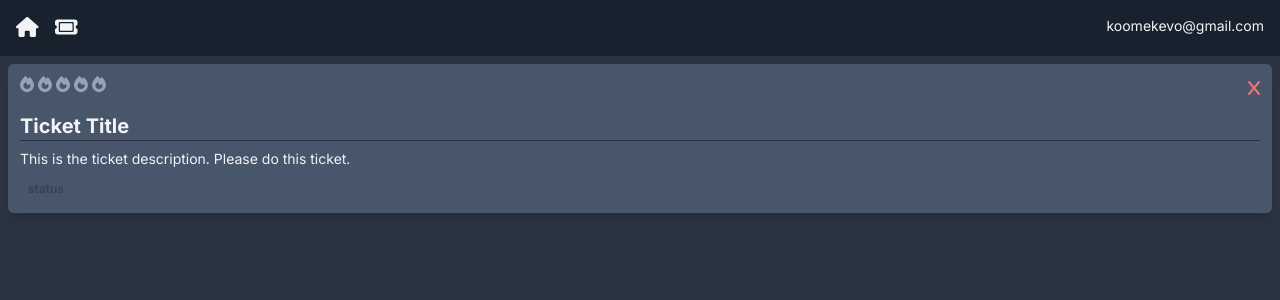
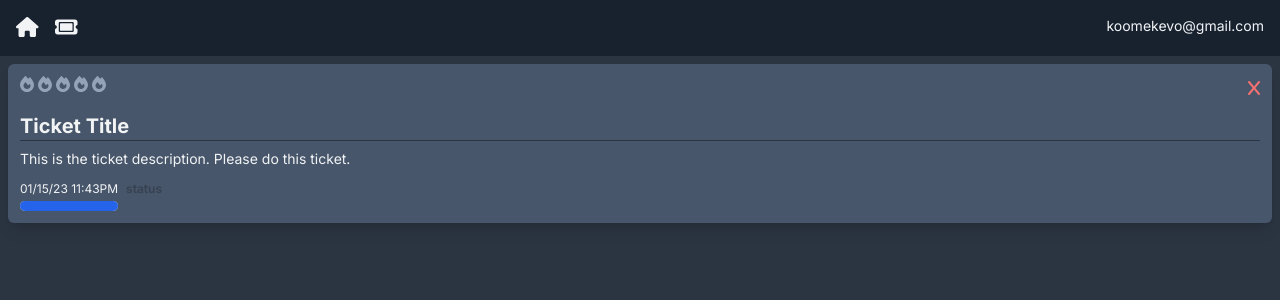
Before and after one commit to koomekevo/nextlarge, a Next.js app: page / in a window 1280 px wide. Shown: the top 300 px of the page. Built offline with nearby package versions, Linux system fonts and the light colour scheme.

Commit message:
Add Date and Time in Progress Display in TicketCard.jsx

```diff
--- a/app/(components)/TicketCard.jsx
+++ b/app/(components)/TicketCard.jsx
@@ -19,7 +19,8 @@ const TicketCard = () => {
       </p>
       <div className="flex-grow"></div>
       <div className="flex mt-2">
-        <div>
+        <div className="flex flex-col">
+          <p className="text-xs my-1">01/15/23 11:43PM</p>
           <ProgressDisplay />
         </div>
         <StatusDisplay />
```
